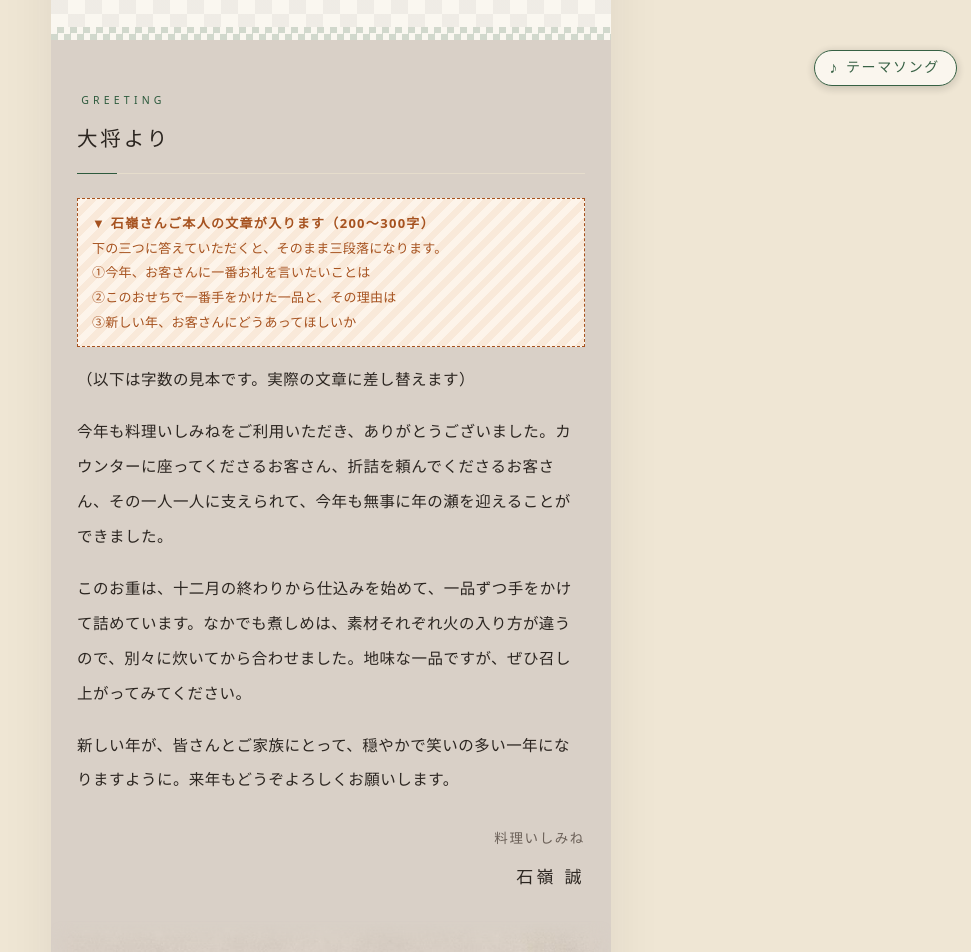
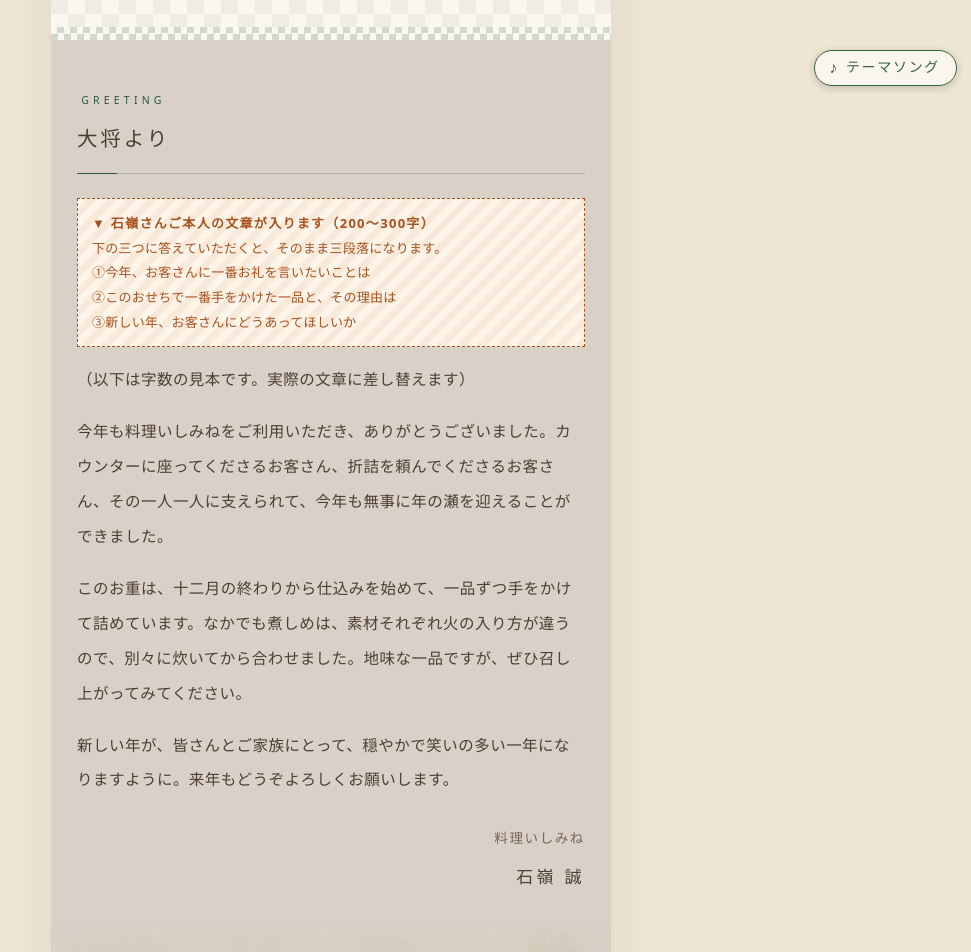
Before and after one commit to t0938-netizen/ishimine-osechi, a plain HTML site: page index.html in a window 1280 px wide. Shown: the part 700-1652 px from the top of the page, without its empty margins (309-1280 px from the left). Drawn offline with Linux system fonts and the light colour scheme.

Commit message:
大将よりの文字色を黒から焦げ茶に

```diff
--- a/index.html
+++ b/index.html
@@ -84,6 +84,9 @@ p{margin:0 0 1.1em}
 
 /* ---------- あいさつ ---------- */
 .aisatsu{background:#d9d0c7}
+.aisatsu,.aisatsu h2,.aisatsu .sign strong{color:#4e3e32}
+.aisatsu .sign{color:#7a6656}
+.aisatsu h2{border-bottom-color:rgba(78,62,50,.25)}
 .aisatsu .poster{margin:24px -26px -50px}
 .aisatsu .poster img{display:block;width:100%;height:auto;
   -webkit-mask-image:linear-gradient(to right,transparent,#000 4%,#000 96%,transparent),linear-gradient(to bottom,transparent,#000 3%,#000 97%,transparent);
```
